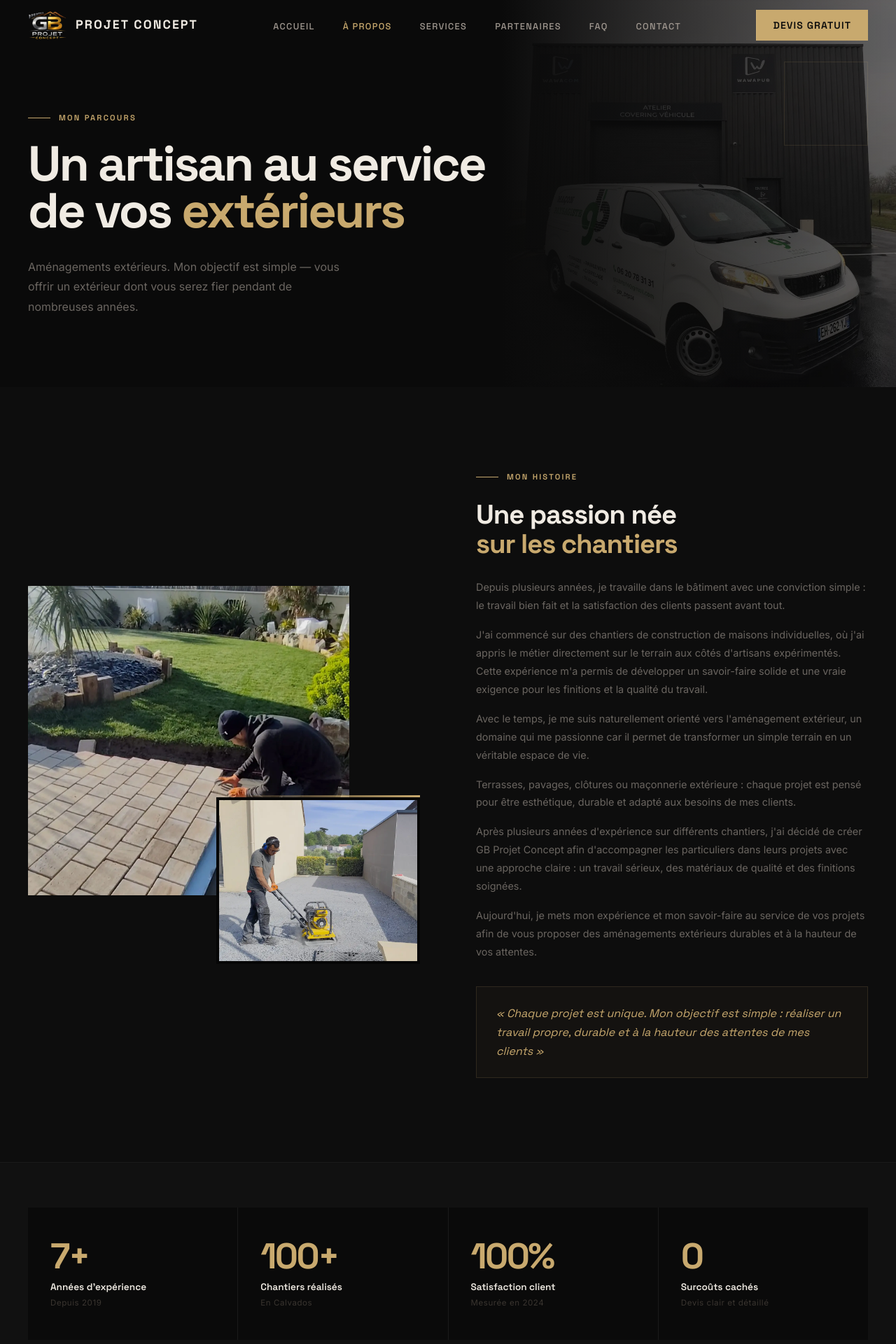
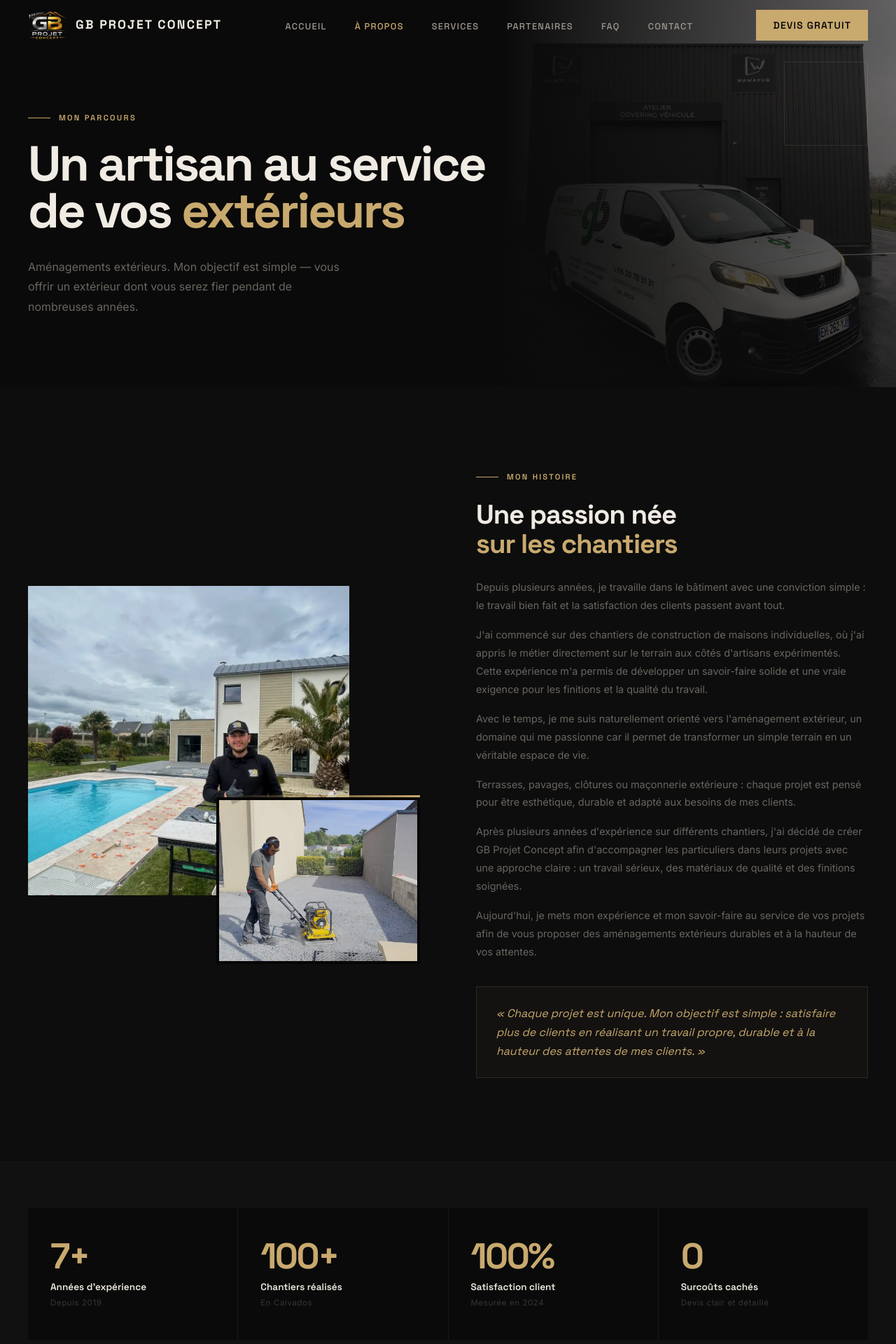
Before and after one commit to yto4ka78/gbprojectconcept, a Next.js app: page /about in a window 1280 px wide. Shown: the top 1920 px of the page at 70% size. Built offline with nearby package versions, Linux system fonts and the light colour scheme.

Commit message:
fix bugs

```diff
--- a/src/app/about/page.js
+++ b/src/app/about/page.js
@@ -207,7 +207,7 @@ export default function About() {
                   left: 0,
                   right: "18%",
                   bottom: "18%",
-                  backgroundImage: "url('/gbprojectconcept_service20.webp')",
+                  backgroundImage: "url('/gbprojectconcept_about.webp')",
                   backgroundSize: "cover",
                   backgroundPosition: "center",
                 }}
@@ -272,7 +272,9 @@ export default function About() {
                     lineHeight: 1.8,
                   }}
                 >
-                  Depuis plusieurs années, je travaille dans le bâtiment avec une conviction simple : le travail bien fait et la satisfaction des clients passent avant tout.
+                  Depuis plusieurs années, je travaille dans le bâtiment avec
+                  une conviction simple : le travail bien fait et la
+                  satisfaction des clients passent avant tout.
                 </p>
                 <p
                   style={{
@@ -281,7 +283,12 @@ export default function About() {
                     lineHeight: 1.8,
                   }}
                 >
-                  J&apos;ai commencé sur des chantiers de construction de maisons individuelles, où j&apos;ai appris le métier directement sur le terrain aux côtés d&apos;artisans expérimentés. Cette expérience m&apos;a permis de développer un savoir-faire solide et une vraie exigence pour les finitions et la qualité du travail.
+                  J&apos;ai commencé sur des chantiers de construction de
+                  maisons individuelles, où j&apos;ai appris le métier
+                  directement sur le terrain aux côtés d&apos;artisans
+                  expérimentés. Cette expérience m&apos;a permis de développer
+                  un savoir-faire solide et une vraie exigence pour les
+                  finitions et la qualité du travail.
                 </p>
                 <p
                   style={{
@@ -290,7 +297,10 @@ export default function About() {
                     lineHeight: 1.8,
                   }}
                 >
-                  Avec le temps, je me suis naturellement orienté vers l&apos;aménagement extérieur, un domaine qui me passionne car il permet de transformer un simple terrain en un véritable espace de vie.
+                  Avec le temps, je me suis naturellement orienté vers
+                  l&apos;aménagement extérieur, un domaine qui me passionne car
+                  il permet de transformer un simple terrain en un véritable
+                  espace de vie.
                 </p>
                 <p
                   style={{
@@ -299,7 +309,9 @@ export default function About() {
                     lineHeight: 1.8,
                   }}
                 >
-                  Terrasses, pavages, clôtures ou maçonnerie extérieure : chaque projet est pensé pour être esthétique, durable et adapté aux besoins de mes clients.
+                  Terrasses, pavages, clôtures ou maçonnerie extérieure : chaque
+                  projet est pensé pour être esthétique, durable et adapté aux
+                  besoins de mes clients.
                 </p>
                 <p
                   style={{
@@ -308,7 +320,11 @@ export default function About() {
                     lineHeight: 1.8,
                   }}
                 >
-                  Après plusieurs années d&apos;expérience sur différents chantiers, j&apos;ai décidé de créer GB Projet Concept afin d&apos;accompagner les particuliers dans leurs projets avec une approche claire : un travail sérieux, des matériaux de qualité et des finitions soignées.
+                  Après plusieurs années d&apos;expérience sur différents
+                  chantiers, j&apos;ai décidé de créer GB Projet Concept afin
+                  d&apos;accompagner les particuliers dans leurs projets avec
+                  une approche claire : un travail sérieux, des matériaux de
+                  qualité et des finitions soignées.
                 </p>
                 <p
                   style={{
@@ -317,7 +333,10 @@ export default function About() {
                     lineHeight: 1.8,
                   }}
                 >
-                  Aujourd&apos;hui, je mets mon expérience et mon savoir-faire au service de vos projets afin de vous proposer des aménagements extérieurs durables et à la hauteur de vos attentes.
+                  Aujourd&apos;hui, je mets mon expérience et mon savoir-faire
+                  au service de vos projets afin de vous proposer des
+                  aménagements extérieurs durables et à la hauteur de vos
+                  attentes.
                 </p>
               </div>
               <blockquote
@@ -337,9 +356,9 @@ export default function About() {
                     lineHeight: 1.7,
                   }}
                 >
-                  « Chaque projet est unique. Mon objectif est simple : réaliser
-                  un travail propre, durable et à la hauteur des attentes de mes
-                  clients »
+                  « Chaque projet est unique. Mon objectif est simple :
+                  satisfaire plus de clients en réalisant un travail propre,
+                  durable et à la hauteur des attentes de mes clients. »
                 </p>
               </blockquote>
             </div>
--- a/src/app/page.js
+++ b/src/app/page.js
@@ -47,16 +47,16 @@ const GOOGLE_REVIEWS_URL = "https://share.google/48MGU4p0cDixVoBSg";
 
 const reviews = [
   {
-    name: "Fabrice Peyrard",
+    name: "Sedat Aydar",
     rating: 5,
     date: "Il y a 2 semaines",
-    text: "Super maçon et super mec, ainsi que son équipe (je précise que je ne le connaissais pas avant les travaux). Il s'est occupé de la construction d'un garage et d'une terrasse, de la pose de l'enrobé, on est ravis.",
+    text: "On a contacté GB Projet Concept par recommandation de connaissances. Depuis plusieurs années, notre cour était en gravier et nous ne savions pas vraiment quelle solution choisir. Nous voulions quelque chose de simple et assez facile a entretenir. Gaïsa nous a proposé de faire un enrobé, et franchement nous sommes très contents du résultat. Le travail a été réalisé avec soin, proprement et dans les délais annoncés. Le rendu est vraiment propre et soigné, et cela change complètement notre extérieur. Merci encore à Gaïsa pour son sérieux, ses conseils et la qualité de son travail.",
   },
   {
-    name: "Mickael Legoupil",
+    name: "Victor LS",
     rating: 5,
     date: "Il y a 1 mois",
-    text: "J'ai fait appel à Gaisa et son équipe par deux fois et à chaque fois un travail d'une grande qualité. D'abord pour ma terrasse et le pourtour de ma maison en lui demandant un béton lissé, ce qui a été réalisé parfaitement. Plus récemment, Gaisa et son équipe ont réalisé la préparation et le pavage de l'entrée de ma maison avec toujours autant de sérieux et minutie. C'est tellement agréable d'avoir à faire à des professionnels de confiance, qui travaillent vraiment pour la satisfaction du client..",
+    text: "J’ai contacté Gaisa pour un projet d’aménagement extérieur. Il a su parfaitement m’accompagner, m’aider à me projeter et me proposer un projet qui correspondait à ce que je recherchais. C’est une personne humainement très sympathique, à l’écoute et de très bon conseil. Son professionnalisme est également à souligner : il a su m’orienter vers d’autres professionnels pour les travaux complémentaires que je souhaite réaliser. Je l’ai sollicité à plusieurs reprises sur différents types de travaux, et je l’ai également recommandé à mon entourage, car c’est quelqu’un de confiance. Je le recommande chaleureusement",
   },
   {
     name: "Besher Eid",
@@ -65,10 +65,10 @@ const reviews = [
     text: "Excellente prestation du début à la fin. L’enrobé est parfaitement réalisé et la clôture posée avec soin. Équipe sérieuse, ponctuelle et à l’écoute. Très satisfait du résultat final.",
   },
   {
-    name: "Hichem KHEROUF",
+    name: "Mickael Legoupil",
     rating: 5,
     date: "Il y a 3 mois",
-    text: "J'ai eu l'occasion de solliciter cette entreprise à deux reprises, l'année dernière et puis à nouveau cette année, et mon constat reste le même : une équipe d'un grand sérieux. Le travail est réalisé avec une précision de véritables professionnels. Un point particulièrement appréciable : la propreté exemplaire du chantier du début à la fin des travaux. C'est rare de trouver une telle rigueur. Je recommande les yeux fermés pour quiconque cherche de la qualité et de la tranquillité d'esprit.",
+    text: "J'ai fait appel à Gaisa et son équipe par deux fois et à chaque fois un travail d'une grande qualité. D'abord pour ma terrasse et le pourtour de ma maison en lui demandant un béton lissé, ce qui a été réalisé parfaitement. Plus récemment, Gaisa et son équipe ont réalisé la préparation et le pavage de l'entrée de ma maison avec toujours autant de sérieux et minutie. C'est tellement agréable d'avoir à faire à des professionnels de confiance, qui travaillent vraiment pour la satisfaction du client..",
   },
   {
     name: "Rose Mickael",
@@ -77,10 +77,10 @@ const reviews = [
     text: "Artisan très sérieux avec des gens qui travaillent avec passion, très pro, très minutieux et en plus très sympathiques et respectueux. Je recommande les yeux fermés ! Nous sommes très satisfaits du résultat et encore merci pour tout 👌",
   },
   {
-    name: "HELENE BEUVE",
+    name: "Hichem KHEROUF",
     rating: 5,
     date: "Il y a 5 mois",
-    text: "Je recommande Gaisa à 100%, j’ai fait appel à lui pour la pose d’une clôture rigide. Le résultat est impeccable, travail soigneux, rapide. Gaisa a su s’adapter et trouver une solution. Il est en plus très agréable et ponctuel. Je ferai appel à lui sans aucun doute pour mes prochains travaux.",
+    text: "J'ai eu l'occasion de solliciter cette entreprise à deux reprises, l'année dernière et puis à nouveau cette année, et mon constat reste le même : une équipe d'un grand sérieux. Le travail est réalisé avec une précision de véritables professionnels. Un point particulièrement appréciable : la propreté exemplaire du chantier du début à la fin des travaux. C'est rare de trouver une telle rigueur. Je recommande les yeux fermés pour quiconque cherche de la qualité et de la tranquillité d'esprit.",
   },
 ];
 
@@ -253,7 +253,7 @@ export default function Home() {
             style={{
               fontFamily: "'Space Grotesk', sans-serif",
               fontWeight: 700,
-              fontSize: "clamp(2.8rem, 7vw, 7.5rem)",
+              fontSize: "clamp(2.4rem, 6vw, 6.25rem)",
               lineHeight: 0.95,
               letterSpacing: "-0.04em",
               color: "#F0EBE3",
@@ -738,7 +738,7 @@ export default function Home() {
                       color: "#5A5550",
                     }}
                   >
-                    / 5 · Basé sur 18 avis
+                    / 5 · Basé sur 32 avis
                   </span>
                 </div>
               </div>
@@ -1090,9 +1090,6 @@ export default function Home() {
       >
         <div className="container">
           <div style={{ maxWidth: "800px", marginBottom: "56px" }}>
-            <p className="section-label" style={{ marginBottom: "20px" }}>
-              Pour quoi payez-vous
-            </p>
             <h2
               id="why-heading"
               style={{
@@ -1261,10 +1258,10 @@ export default function Home() {
                 }}
               >
                 Basée à Caen, notre équipe se déplace directement sur votre
-                chantier dans tout le secteur du Calvados. Terrasses,
-                clôtures, allées, maçonnerie et terrassement — nous réalisons
-                vos projets extérieurs avec le même niveau d&apos;exigence,
-                quelle que soit la commune.
+                chantier dans tout le secteur du Calvados. Terrasses, clôtures,
+                allées, maçonnerie et terrassement — nous réalisons vos projets
+                extérieurs avec le même niveau d&apos;exigence, quelle que soit
+                la commune.
               </p>
               <Link href="/contact" className="btn-gold">
                 <span>Demander un devis gratuit</span>
@@ -1484,7 +1481,6 @@ export default function Home() {
           </div>
         </div>
       </section>
-
     </>
   );
 }
--- a/src/components/Navbar.js
+++ b/src/components/Navbar.js
@@ -55,7 +55,7 @@ export default function Navbar() {
           >
             <Image
               src="/logo.svg"
-              alt="projet concept"
+              alt="GB Projet Concept"
               width={56}
               height={56}
               style={{ display: "block", objectFit: "contain" }}
@@ -71,7 +71,7 @@ export default function Navbar() {
                 textTransform: "uppercase",
               }}
             >
-              projet concept
+              gb projet concept
             </span>
           </Link>
 
```
Also changed, not shown: public/gbprojectconcept_about.webp (added).
